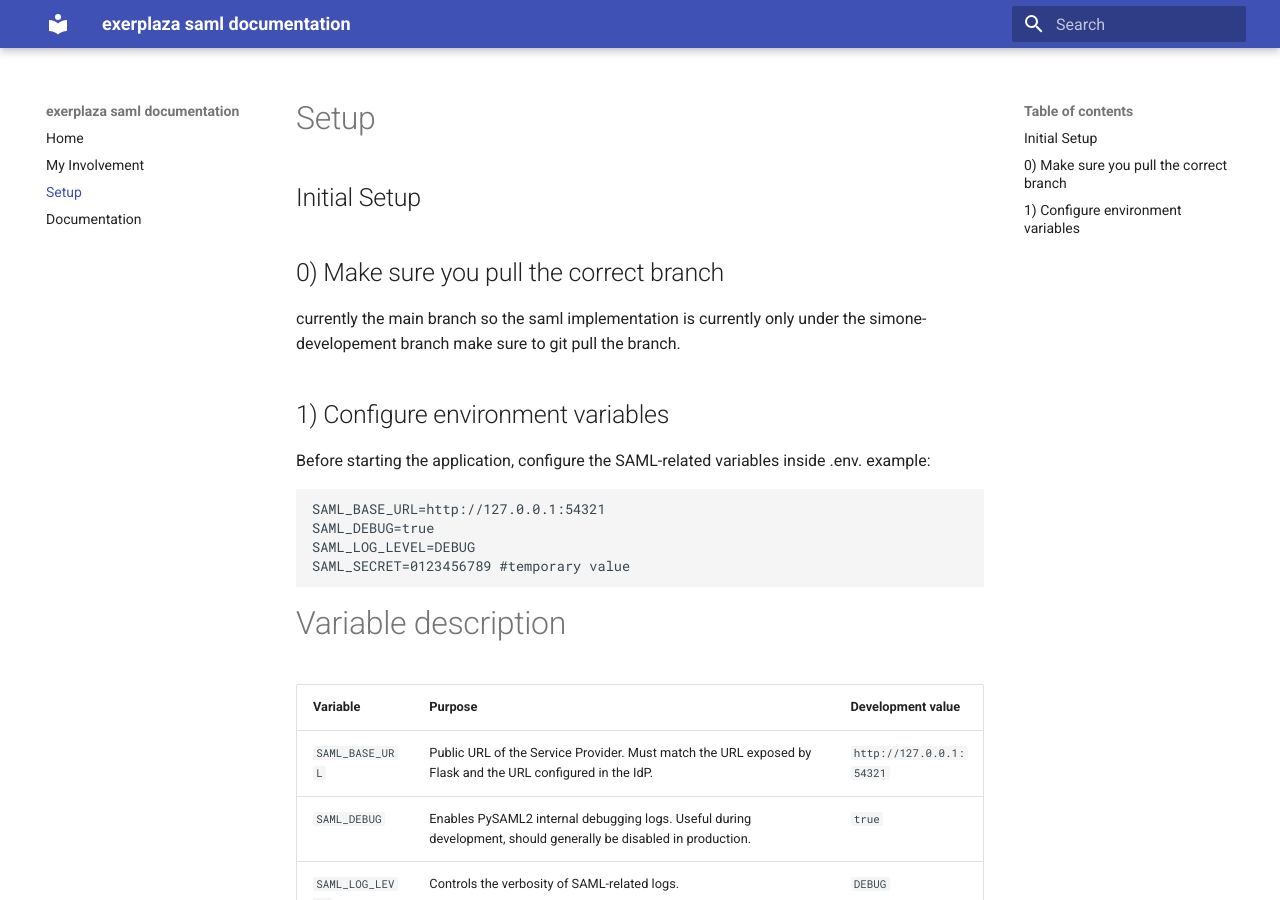
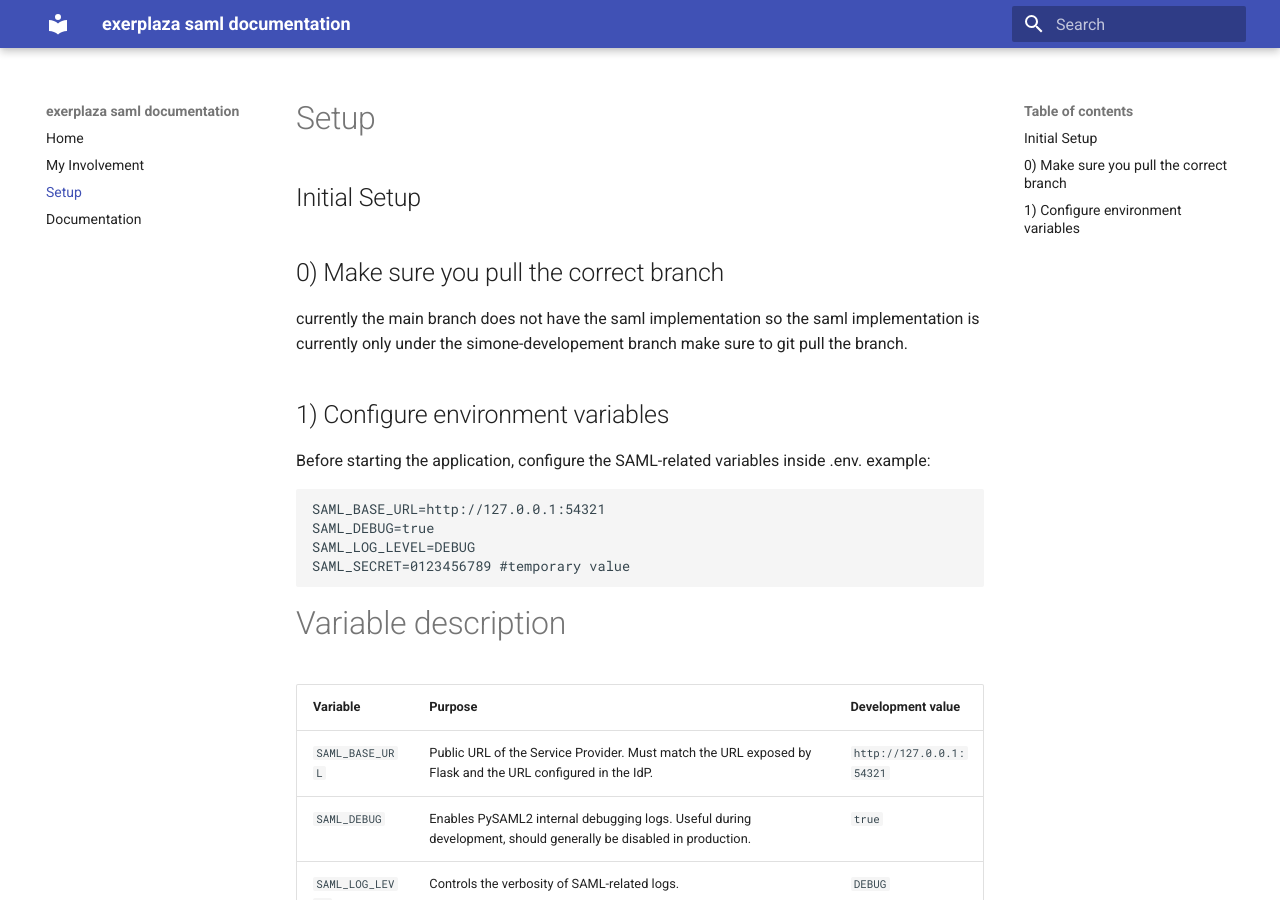
Before and after one commit to acquanaturaleminerale/acquanaturaleminerale.github.io, an MkDocs documentation site: the page built from docs/setup.md, in a window 1280 px wide and 900 px high. Built offline with MkDocs 1.6.1 and Material for MkDocs 9.7.7, drawn with Linux system fonts in a browser that asks for light colours; some of the changed text lies outside the part shown.

Commit message:
Update setup.md

````diff
--- a/docs/setup.md
+++ b/docs/setup.md
@@ -4,7 +4,8 @@
 
 ## 0) Make sure you pull the correct branch
 
-currently the main branch so the saml implementation is currently only under the simone-developement branch
+currently the main branch does not have the saml implementation
+so the saml implementation is currently only under the simone-developement branch
 make sure to git pull the branch.
 
 ## 1) Configure environment variables
@@ -71,7 +72,9 @@
 The script also performs validation checks to ensure:
 
 the certificate is readable;
+
 the certificate has not expired;
+
 the private key matches the certificate.
 
 The script will also tell you the location on generated files.
@@ -85,9 +88,9 @@
 ## 5) Generate the SAML secret
 
 Generate a cryptographically random secret:
-
+```bash
 docker compose exec -it web openssl rand -hex 32
-
+```
 Replace the value of SAML_SECRET in .env with the generated output.
 
 Example:
@@ -103,17 +106,19 @@
 so remove it if you are using your own configured idp.
 
 Place the Identity Provider metadata file inside:
-
+```directory
 exerplaza/backend/saml_configuration/metadata/
-
+```
 The expected file is, so make sure it is named that way:
-
+```file
 idp_metadata.xml
-
+```
 The metadata contains information required by the Service Provider to communicate with the Identity Provider, including:
 
 entity identifier;
+
 endpoints;
+
 certificates.
 
 For local testing, the simone-developement-keycloak branch contains the idp configuration used during development.
@@ -132,9 +137,13 @@
 Important values to verify:
 
 ACS endpoint;
+
 entity ID;
+
 signing requirements;
+
 certificate configuration;
+
 metadata location.
 
 refer to the pysaml2 documentation if you need to change any values in it.
````
